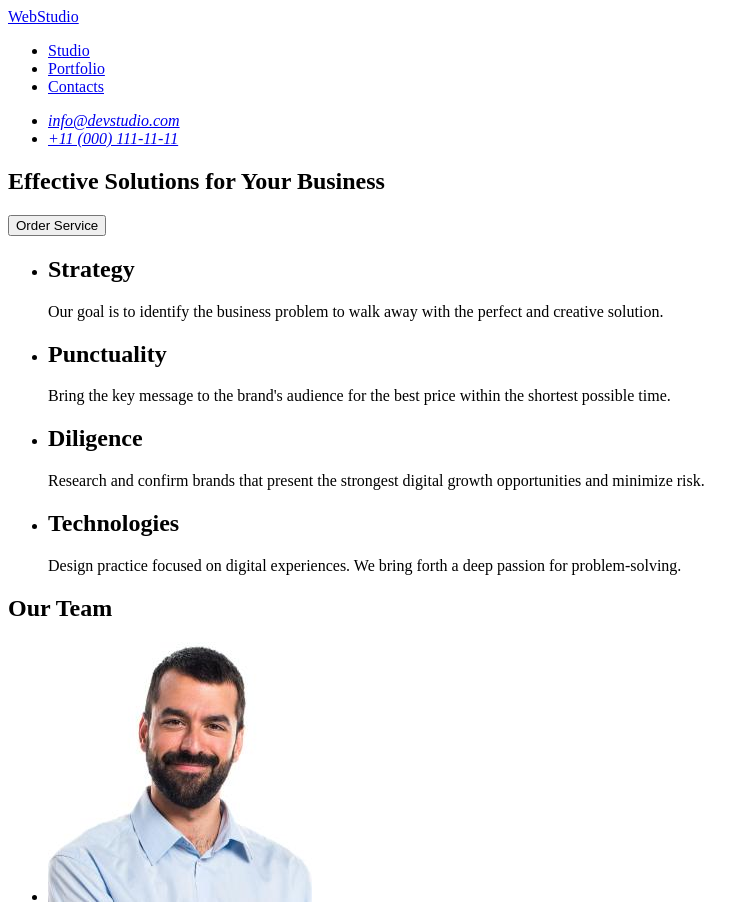
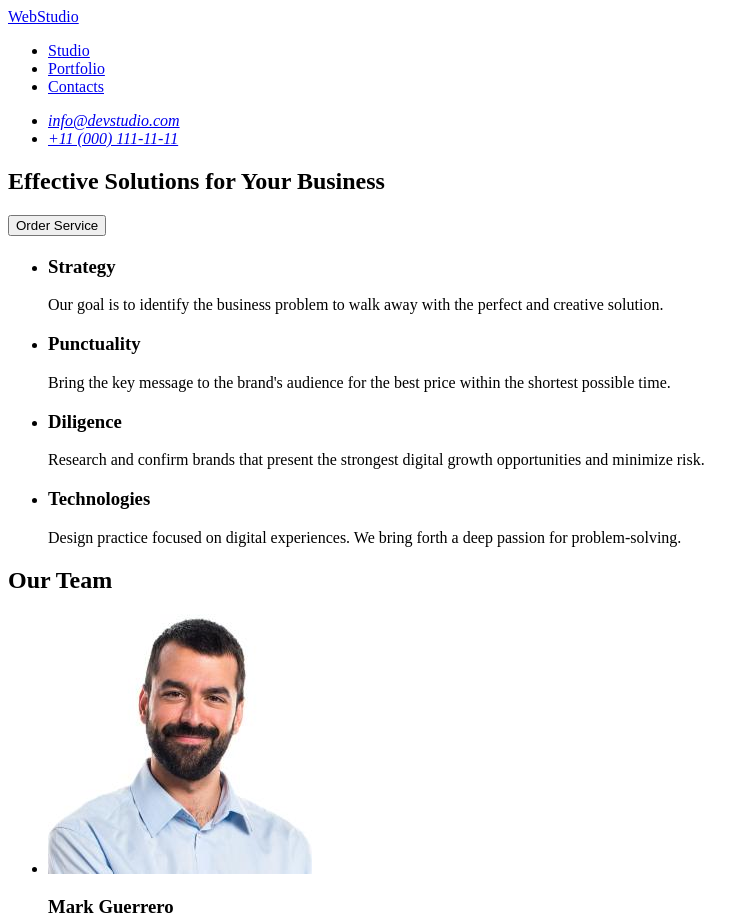
Before and after one commit to Viktor1712od/goit-markup-hw-01, a plain HTML site: page index.html in a window 1280 px wide. Shown: the top 921 px of the page, without its empty margins (0-754 px from the left). Drawn offline with Linux system fonts and the light colour scheme.

Commit message:
add markup section

```diff
--- a/index.html
+++ b/index.html
@@ -3,7 +3,7 @@
   <head>
     <meta charset="UTF-8" />
     <meta name="viewport" content="width=device-width, initial-scale=1.0" />
-    <title>Web studio</title>
+    <title>Webstudio</title>
   </head>
   <body>
     <header>
@@ -34,30 +34,31 @@
         <button type="button">Order Service</button>
       </section>
       <section>
+        <h2><!-- Заглушка для заголовка секции --></h2>
         <ul>
           <li>
-            <h2>Strategy</h2>
+            <h3>Strategy</h3>
             <p>
               Our goal is to identify the business problem to walk away with the
               perfect and creative solution.
             </p>
           </li>
           <li>
-            <h2>Punctuality</h2>
+            <h3>Punctuality</h3>
             <p>
               Bring the key message to the brand's audience for the best price
               within the shortest possible time.
             </p>
           </li>
           <li>
-            <h2>Diligence</h2>
+            <h3>Diligence</h3>
             <p>
               Research and confirm brands that present the strongest digital
               growth opportunities and minimize risk.
             </p>
           </li>
           <li>
-            <h2>Technologies</h2>
+            <h3>Technologies</h3>
             <p>
               Design practice focused on digital experiences. We bring forth a
               deep passion for problem-solving.
```
